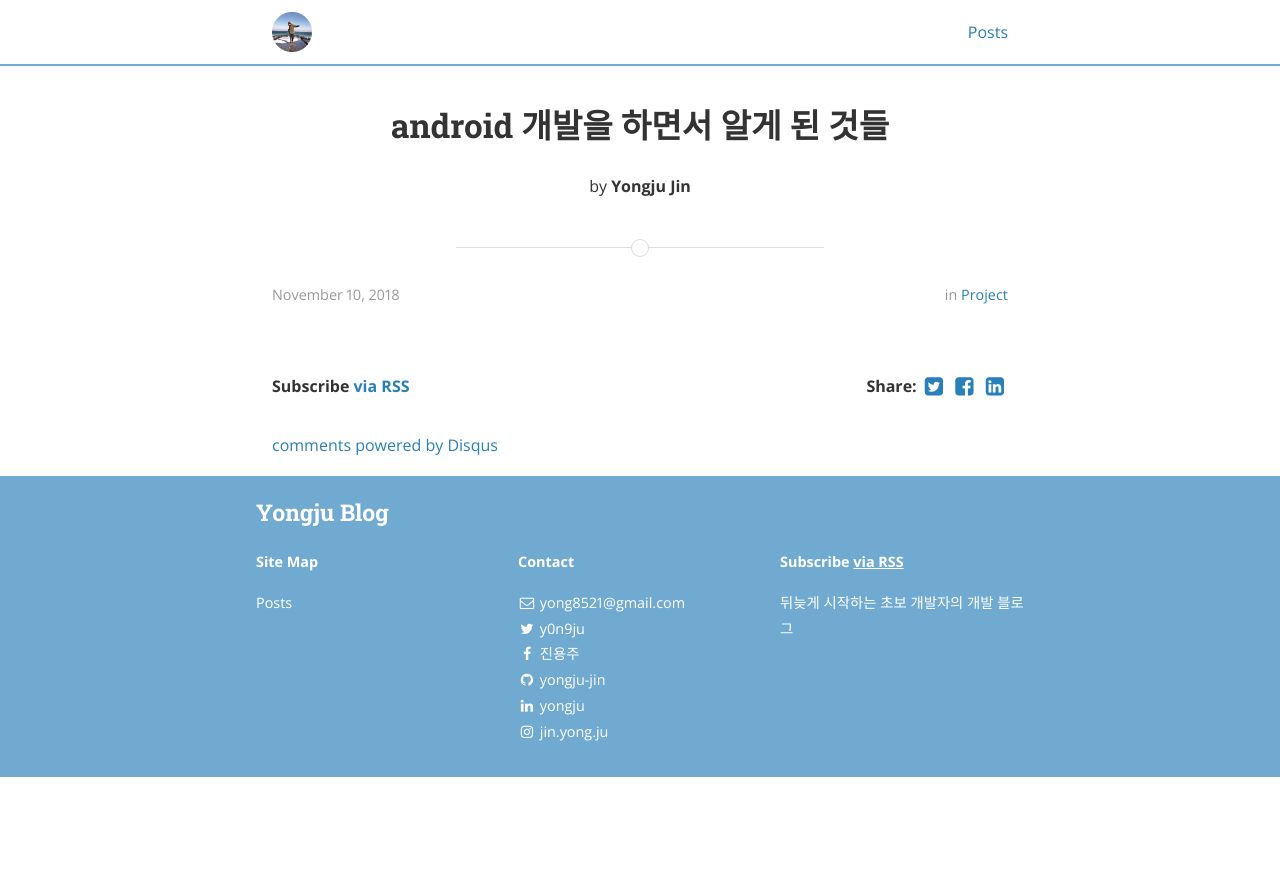
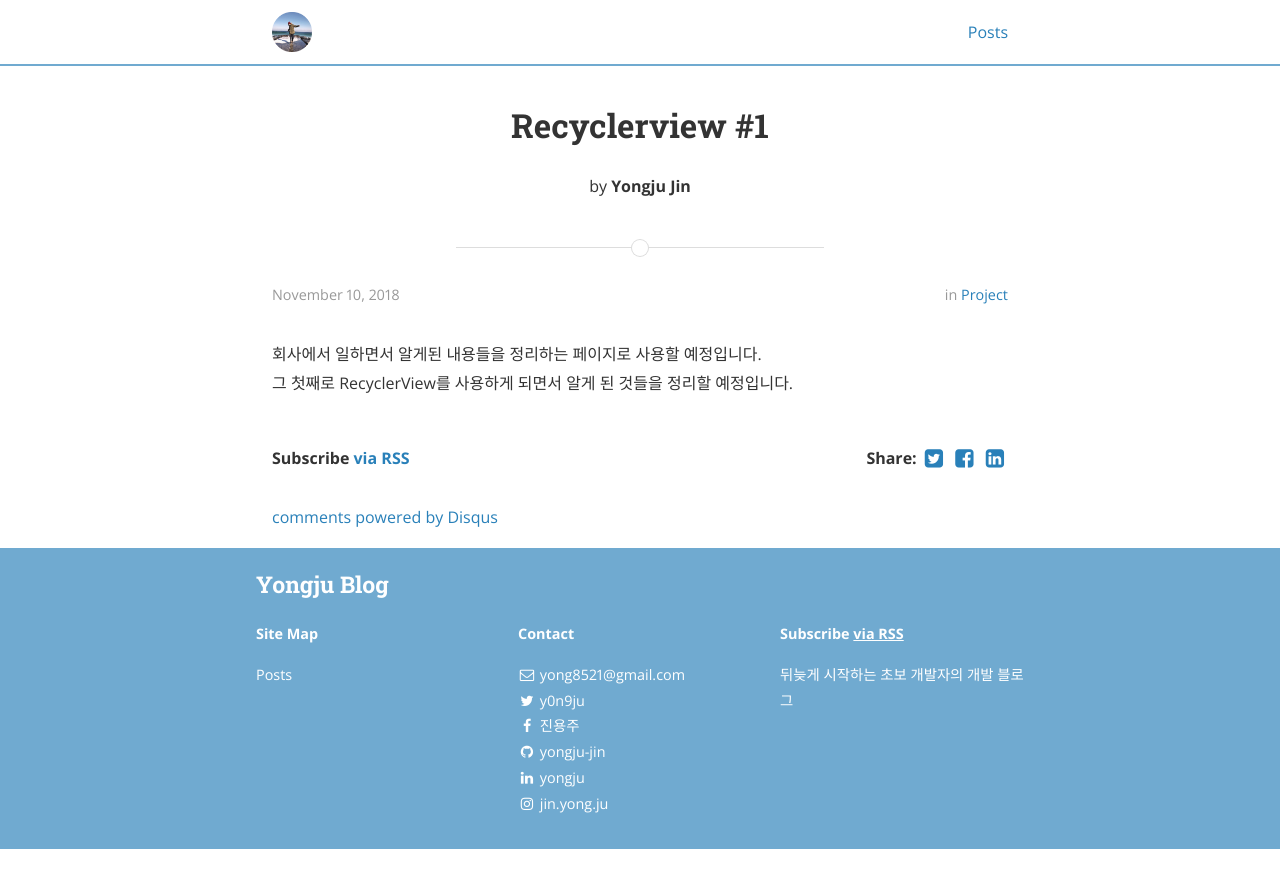
Before and after one commit to yongju-jin/yongju-jin.github.io, a Jekyll site: the page built from _posts/blog/2018/2018-11-10-android-1.md, in a window 1280 px wide. Shown: the top 888 px of the page. Built offline with Jekyll 4.4.1, drawn with Linux system fonts in a browser that asks for light colours; nearby versions of some CDN libraries; comment, search, counter and statistics services are not loaded.

Commit message:
recyclerview #1 머릿말

```diff
--- a/_posts/blog/2018/2018-11-10-android-1.md
+++ b/_posts/blog/2018/2018-11-10-android-1.md
@@ -1,8 +1,10 @@
 ---
 layout: post
-title: "android 개발을 하면서 알게 된 것들"
+title: "Recyclerview #1"
 date: 2018-11-10 21:56:59
 author: Yongju Jin
 categories: project
-tag: [android]
+tag: [android, recyclerview]
 ---
+회사에서 일하면서 알게된 내용들을 정리하는 페이지로 사용할 예정입니다.
+그 첫째로 RecyclerView를 사용하게 되면서 알게 된 것들을 정리할 예정입니다.
```
